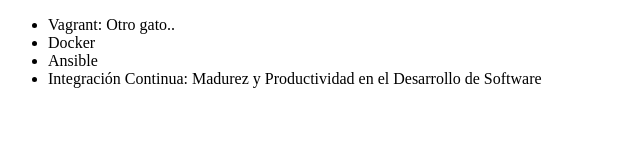
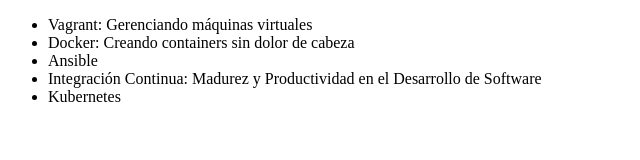
Before and after one commit to raukam/alura-git, a plain HTML site: page index.html in a window 1280 px wide. Shown: the whole page, without its empty margins (0-640 px from the left). Drawn offline with Linux system fonts and the light colour scheme.

Commit message:
Corrigiendo items de la lista

```diff
--- a/index.html
+++ b/index.html
@@ -6,10 +6,11 @@
 </head>
 <body>
      <ul>
-         <li> Vagrant: Otro gato.. </li>
-         <li> Docker </li>
+         <li> Vagrant: Gerenciando máquinas virtuales </li>
+         <li> Docker: Creando containers sin dolor de cabeza </li>
          <li> Ansible </li>
          <li> Integración Continua: Madurez y Productividad en el Desarrollo de Software</li>
+         <li> Kubernetes </li>
      </ul>
 </body>
 </html>
```
